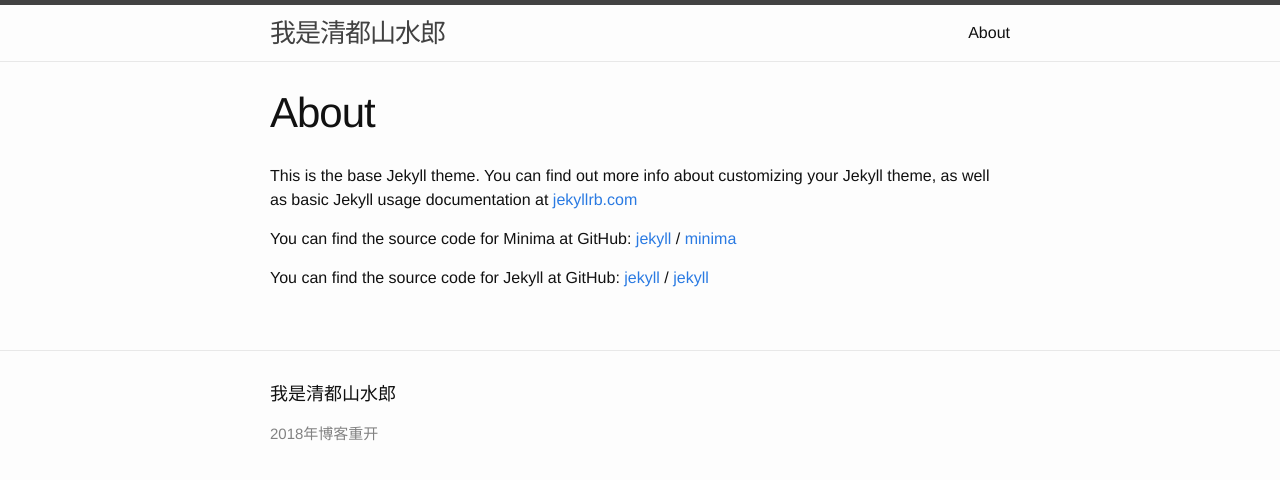
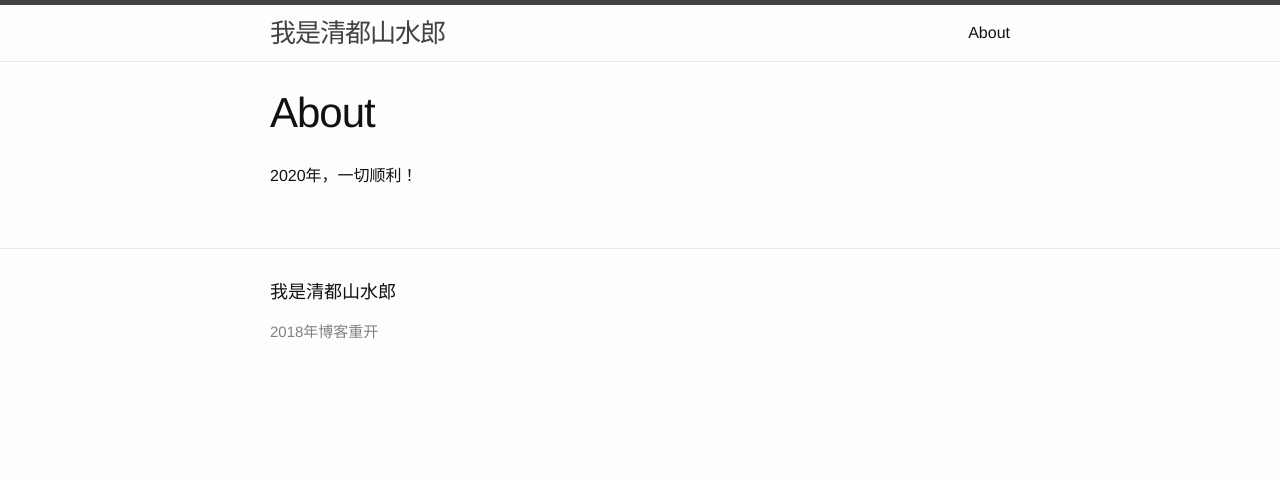
Before and after one commit to odinyu/odinyu.github.io.old, a Jekyll site: the page built from about.md, in a window 1280 px wide. Shown: the top 480 px of the page. Built offline with Jekyll 4.4.1, drawn with Linux system fonts in a browser that asks for light colours.

Commit message:
Update about.md
delete base about

```diff
--- a/about.md
+++ b/about.md
@@ -4,15 +4,4 @@ title: About
 permalink: /about/
 ---
 
-This is the base Jekyll theme. You can find out more info about customizing your Jekyll theme, as well as basic Jekyll usage documentation at [jekyllrb.com](https://jekyllrb.com/)
-
-You can find the source code for Minima at GitHub:
-[jekyll][jekyll-organization] /
-[minima](https://github.com/jekyll/minima)
-
-You can find the source code for Jekyll at GitHub:
-[jekyll][jekyll-organization] /
-[jekyll](https://github.com/jekyll/jekyll)
-
-
-[jekyll-organization]: https://github.com/jekyll
+2020年，一切顺利！
```
